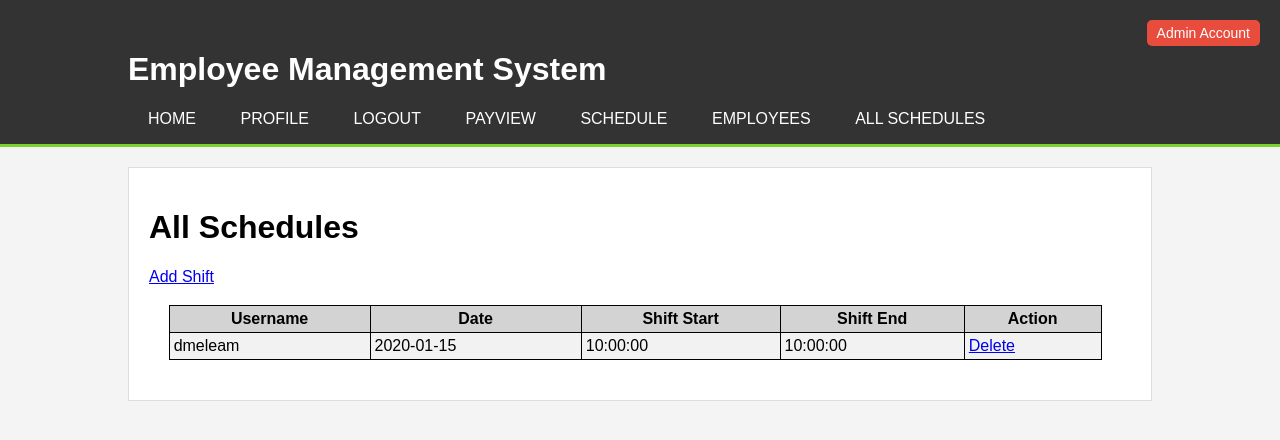
After one commit to damiant2002/CS421-Project, a Flask app: page /admin/schedules in a window 1280 px wide. The commit adds this page. Shown: the top 440 px of the page. Run offline with Flask 3, Linux system fonts and the light colour scheme; a user stored in the database is signed in; data comes from the database, SQL or seed files in the repository; both versions use the stored data as it was after the commit; tables that the repository leaves empty hold one stand-in row (values such as "Sample post").

Commit message:
added admin schedule viewer

```diff
--- a/app.py
+++ b/app.py
@@ -11,7 +11,7 @@ from flask_login import (
     login_required,
 )
 from flask_wtf import FlaskForm
-from wtforms import StringField, PasswordField, SubmitField, BooleanField
+from wtforms import StringField, PasswordField, SubmitField, BooleanField, DateField, TimeField, SelectField
 from wtforms.validators import DataRequired, Length, Email, EqualTo, ValidationError
 from flask_migrate import Migrate
 from datetime import datetime
@@ -123,6 +123,59 @@ class Schedule(db.Model):
 
     def __repr__(self):
         return f"Schedule('{self.date}', '{self.shift_start}', '{self.shift_end}')"
+
+class ScheduleForm(FlaskForm):
+    user_id = SelectField('Employee', coerce=int, validators=[DataRequired()])
+    date = DateField('Date', validators=[DataRequired()])
+    shift_start = TimeField('Shift Start', validators=[DataRequired()])
+    shift_end = TimeField('Shift End', validators=[DataRequired()])
+    submit = SubmitField('Add Shift')
+
+@app.route("/admin/schedules")
+@login_required
+def schedules():
+    if not current_user.is_admin:
+        flash("You do not have permission to view this page.", "danger")
+        return redirect(url_for("home"))
+
+    all_schedules = db.session.query(Schedule, User).join(User).all()
+    return render_template("schedules.html", all_schedules=all_schedules)
+
+@app.route("/admin/addShift", methods=["GET", "POST"])
+@login_required
+def addShift():
+    if not current_user.is_admin:
+        flash("You do not have permission to view this page.", "danger")
+        return redirect(url_for("home"))
+
+    form = ScheduleForm()
+    form.user_id.choices = [(user.id, user.username) for user in User.query.order_by(User.username).all()]
+    if form.validate_on_submit():
+        new_shift = Schedule(
+            user_id=form.user_id.data,
+            date=form.date.data,
+            shift_start=form.shift_start.data,
+            shift_end=form.shift_end.data
+        )
+        db.session.add(new_shift)
+        db.session.commit()
+        flash("Shift added successfully!", "success")
+        return redirect(url_for("schedules"))
+    return render_template("addShift.html", form=form)
+
+@app.route("/admin/delete_shift/<int:schedule_id>")
+@login_required
+def delete_shift(schedule_id):
+    if not current_user.is_admin:
+        flash("You do not have permission to view this page.", "danger")
+        return redirect(url_for("home"))
+
+    shift = Schedule.query.get_or_404(schedule_id)
+    db.session.delete(shift)
+    db.session.commit()
+    flash("Shift deleted successfully!", "success")
+    return redirect(url_for("schedules"))
+
 
 @app.route("/schedule")
 @login_required
--- a/templates/base.html
+++ b/templates/base.html
@@ -130,6 +130,7 @@
           <li><a href="{{ url_for('schedule') }}">Schedule</a></li>
           {% if is_admin(current_user) %}
           <li><a href="{{ url_for('users') }}">Employees</a></li>
+          <li><a href="{{ url_for('schedules') }}">All Schedules</a></li>
           <div class="admin-label show">Admin Account</div>
           {% endif %} {% else %}
           <li><a href="{{ url_for('login') }}">Login</a></li>
--- /dev/null
+++ b/templates/schedules.html
@@ -0,0 +1,55 @@
+{% extends "base.html" %}
+
+{% block title %}All Schedules{% endblock %}
+
+{% block styles %}
+<style>
+    table {
+        width: 95%;
+        border-collapse: collapse;
+        margin: 2%;
+    }
+    table, th, td {
+        border: 1px solid black;
+    }
+    th, td {
+        padding: 4px;
+    }
+    th {
+        background-color: lightgrey;
+    }
+    .odd {
+        background-color: #f2f2f2; /* Light grey for odd rows */
+    }
+    .even {
+        background-color: #ffffff; /* White for even rows */
+    }
+</style>
+{% endblock %}
+
+{% block content %}
+<div class="header-container">
+    <h1>All Schedules</h1>
+</div>
+<div>
+    <a href="{{ url_for('addShift') }}">Add Shift</a>
+    <table>
+        <tr>
+            <th>Username</th>
+            <th>Date</th>
+            <th>Shift Start</th>
+            <th>Shift End</th>
+            <th>Action</th>
+        </tr>
+        {% for schedule, user in all_schedules %}
+        <tr class="{{ 'even' if loop.index % 2 == 0 else 'odd' }}">
+            <td>{{ user.username }}</td>
+            <td>{{ schedule.date }}</td>
+            <td>{{ schedule.shift_start }}</td>
+            <td>{{ schedule.shift_end }}</td>
+            <td><a href="{{ url_for('delete_shift', schedule_id=schedule.id) }}">Delete</a></td>
+        </tr>
+        {% endfor %}
+    </table>
+</div>
+{% endblock %}
```
Also changed, not shown: templates/addShift.html (added, +45 -0 lines), instance/site.sqlite3.
